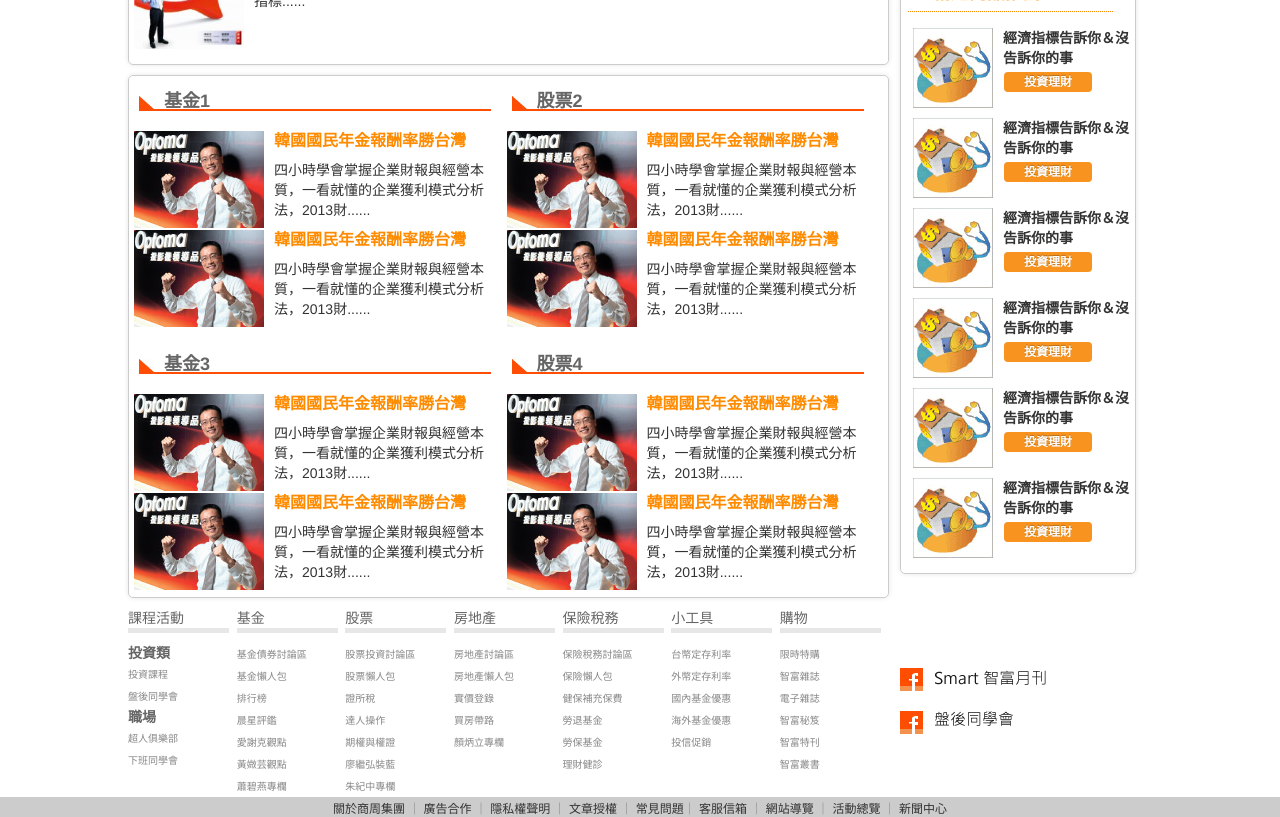
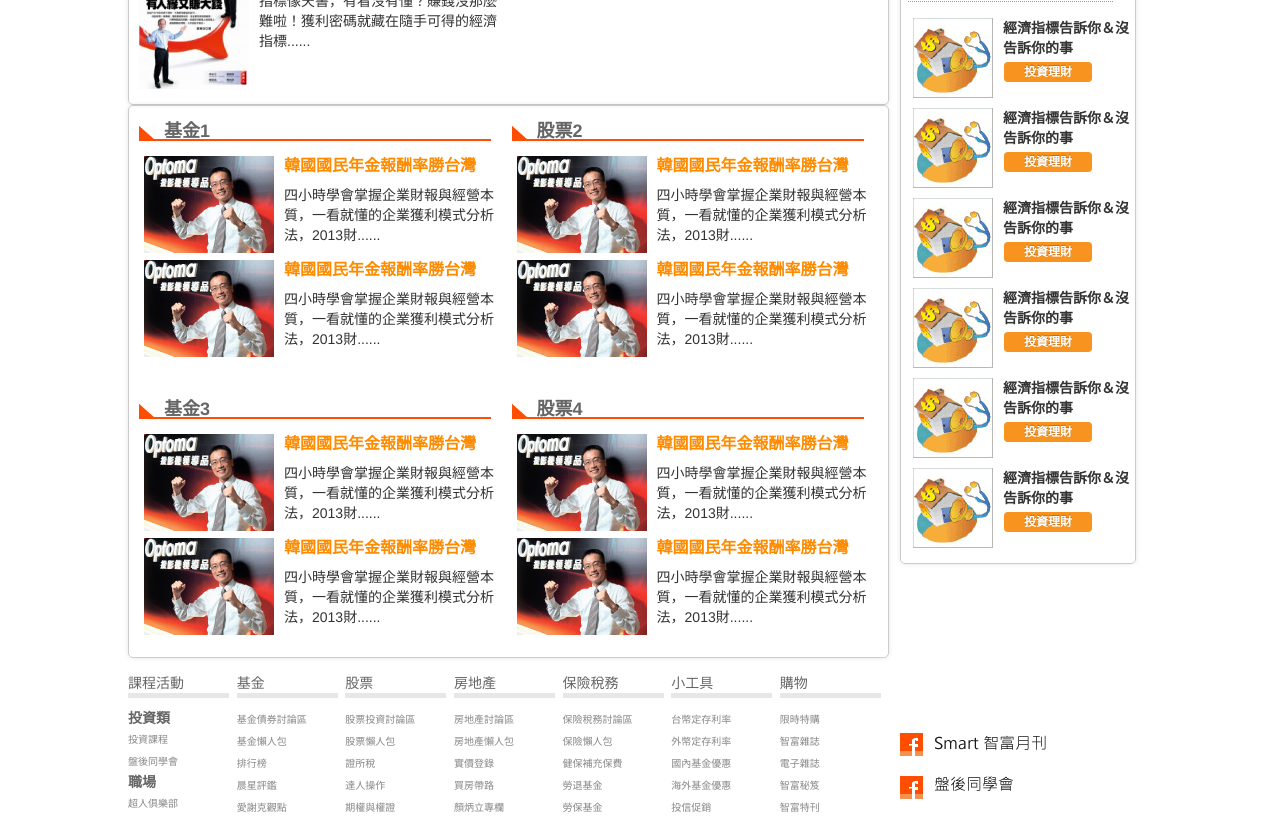
Before and after one commit to YouMeb/YouMebHtml, a plain HTML site: page homepage.html in a window 1280 px wide. Shown: the part 1480-2297 px from the top of the page. Drawn offline with Linux system fonts and the light colour scheme.

Commit message:
css modify

```diff
--- a/css/smart_tml.css
+++ b/css/smart_tml.css
@@ -132,13 +132,13 @@ ol, ul {
 	height: 30px;
 	margin-bottom: 20px;
 }
-.title_3>h3{
+.title_3 > h3{
 	background: url(../images/block_header_bg.jpg) left no-repeat #ffffff;
 	font-size: 18px;
 	padding-left: 25px;
 	line-height: 1.7;
 	height: 35px;
-	margin-bottom: 10px;
+	margin-bottom: 0px;
 	margin-left: 5px;
 }
 /* span3 title*/
@@ -411,7 +411,7 @@ margin-bottom: -4px;
 
 }
 .zonetitem1  {
-	margin: 0 0 10px 5px;
+	margin: 5px 0px 10px 10px;
 }
 .media-heading {
 	margin: 0 0 3px 0;
@@ -448,7 +448,6 @@ margin-bottom: -4px;
 .showadframecontent{
 	background:#fff;margin:top:-20px;
 }
-
 /*  End   */
 /*div.actived{
 	display: block;
@@ -456,6 +455,10 @@ margin-bottom: -4px;
 @media (min-width: 1200px){
 	.row-fluid .span9 .span12 {
 		margin:0;
+	}
+
+	.row-fluid .span9 .bczone1, .row-fluid .span9 .bczone2, .row-fluid .span9 .bczone3, .row-fluid .span9 .bczone4 {
+		margin: 5px 0px 10px 5px;
 	}
 
 	.row-fluid [class*="hotACT"] {
@@ -472,6 +475,18 @@ margin-bottom: -4px;
 
 	.row-fluid [class*="span"] {
 		margin-left: 1%;
+	}
+
+	.row-fluid [class*="span"]:first-child{
+		margin: 0;
+	}
+
+	.row-fluid [class*="span"]:first-child  .zonetitem1, .row-fluid [class*="span"]:first-child  .zonetitem2, .row-fluid [class*="span"]:first-child  .zonetitem3{
+		margin: 5px 0px 10px 5px;
+	}
+
+	.row-fluid [class*="span"]:first-child  .bczonetitem1, .row-fluid [class*="span"]:first-child  .bczonetitem2, .row-fluid [class*="span"]:first-child  .bczonetitem3, .row-fluid [class*="span"]:first-child  .bczonetitem4{
+		margin: 0px 0px 5px 5px;
 	}
 }
 
@@ -495,5 +510,10 @@ div.mega.open {
 
 @media (max-width: 480px){
 	.media .pull-left, .media .pull-right {
-	float: left;
+		float: left;
+	}
 }
+
+.fatfooter{
+	margin:15px auto;
+}
--- a/homepage.html
+++ b/homepage.html
@@ -860,7 +860,7 @@
 
 
   	<!-- 桌面/平板的fat footer 開始 -->
-	<div class="container hidden-phone">
+	<div class="container hidden-phone fatfooter">
   		<div class="row-fluid">
 	  		<div class="span12 row-fluid">
 				<!-- 桌面/平板的fat footer 左邊內容 -->
@@ -1071,7 +1071,7 @@
 	<!-- 桌面/平板的fat footer 結束 -->
 
 	<!-- 手機的fat footer 開始-->
-	<div class="accordion visible-phone navfooter" id="accordion2">
+	<div class="accordion visible-phone navfooter mfooter" id="accordion2">
 		<div class="accordion-group navfooter-group">
 			<div class="accordion-heading navfooter-heading">
 				<a class="accordion-toggle" data-toggle="collapse" data-parent="#accordion1" href="#collapseOne">
```
